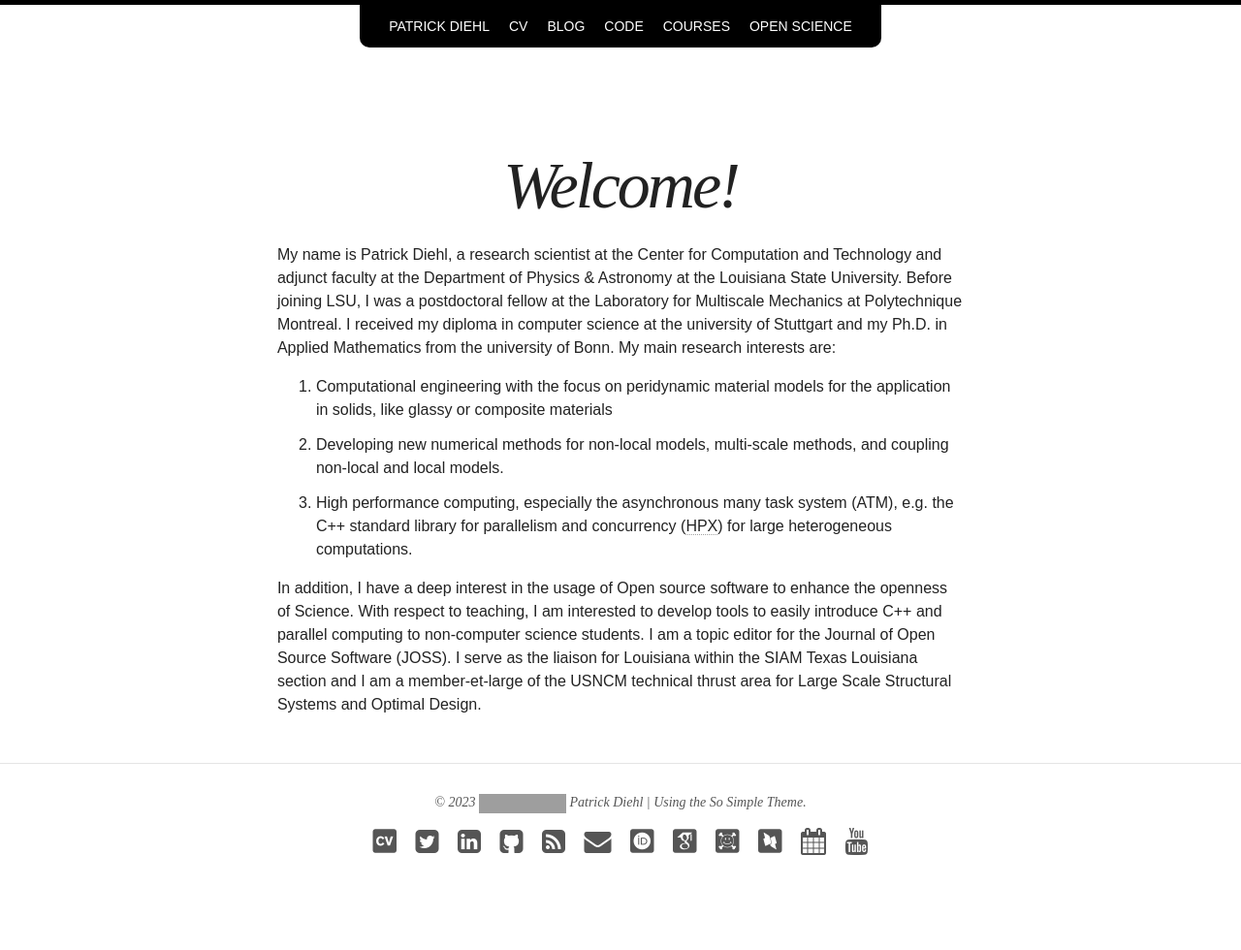
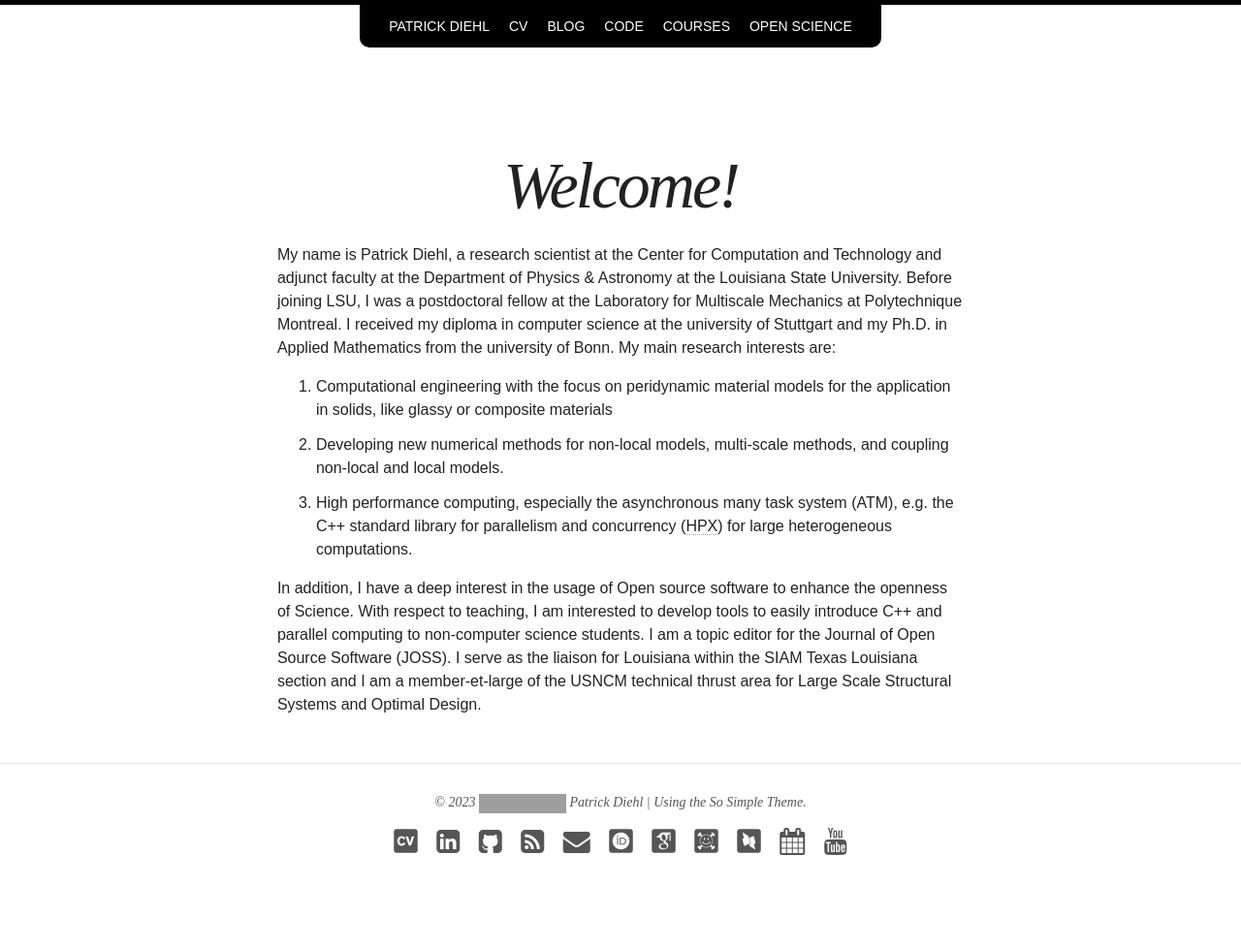
Before and after one commit to diehlpk/diehlpk.github.io, a Jekyll site: the page built from index.html, in a window 1280 px wide. Shown: the whole page at 97% size. Built offline with Jekyll 4.4.1, drawn with Linux system fonts in a browser that asks for light colours; some web fonts are replaced; grey boxes are pictures that could not be loaded.

```diff
--- a/_config.yml
+++ b/_config.yml
@@ -47,7 +47,7 @@ owner:
   email: me@diehlpk.de
   disqus-shortname:
   cv: https://www.diehlpk.de/assets/cv.pdf
-  twitter: diehlpk
+  twitter: #diehlpk
   facebook: #username
   github: diehlpk
   stackexchange: #http://stackoverflow.com/users/123456/username
```
